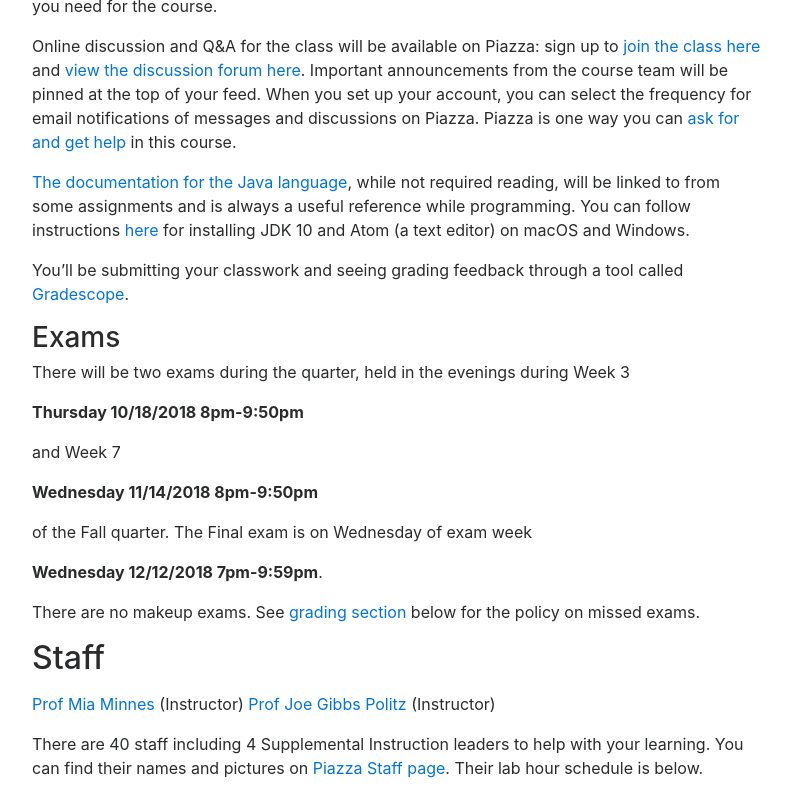
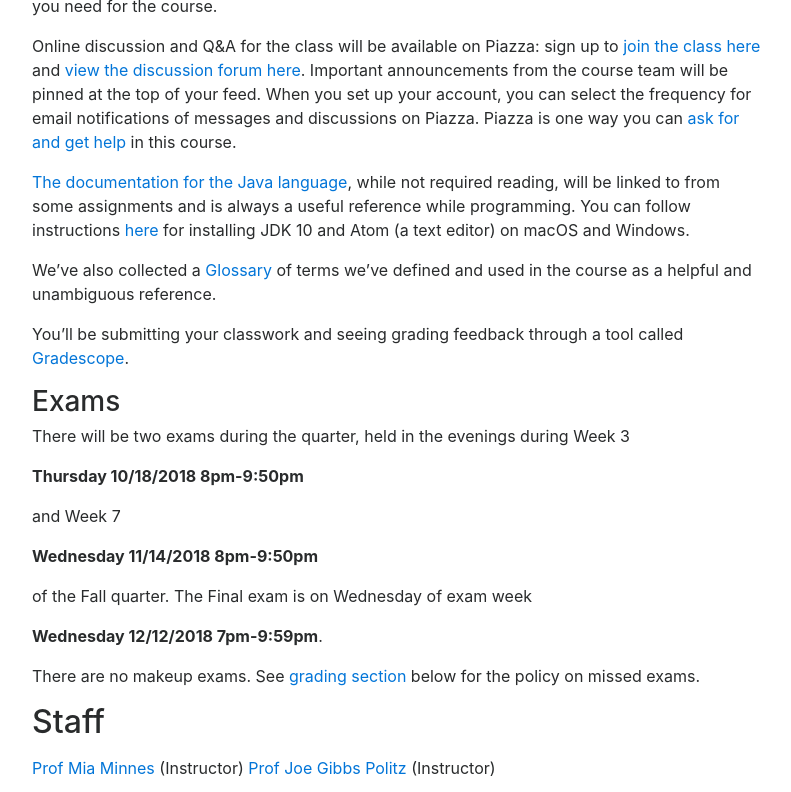
Before and after one commit to ucsd-cse8a-f18/ucsd-cse8a-f18.github.io, a Jekyll site: the page built from index.md, in a window 1280 px wide and 900 px high, scrolled down 3538 px, cut to the strip 0-792 px from the top of the window. Shown: the whole strip, without its empty margins (243-1034 px from the left). Built offline with Jekyll 4.4.1, drawn with Linux system fonts in a browser that asks for light colours; nearby versions of some CDN libraries.

Commit message:
glossary link

```diff
--- a/index.md
+++ b/index.md
@@ -177,6 +177,10 @@ language</a>, while not required reading,
 will be linked to from some assignments and is always a useful reference
 while programming.
 You can follow instructions <a href="https://docs.google.com/document/d/1tvk1IlsFrppZIiGB7BBv5--6psJlxb5WfBVWRWc0OcQ/edit?usp=sharing" target="_blank">here</a> for installing JDK 10 and Atom (a text editor) on macOS and Windows.
+
+We've also collected a <a
+href="https://docs.google.com/document/d/13NpHFcNO3XX5cIuSmshmr0k2dj1cT2Xw_Ttdl5zS2LE/edit?usp=sharing">Glossary</a>
+of terms we've defined and used in the course as a helpful and unambiguous reference.
 
 You'll be submitting your classwork and seeing grading feedback through a tool called
 <a href="http://gradescope.com/" target="_blank">Gradescope</a>.
```
